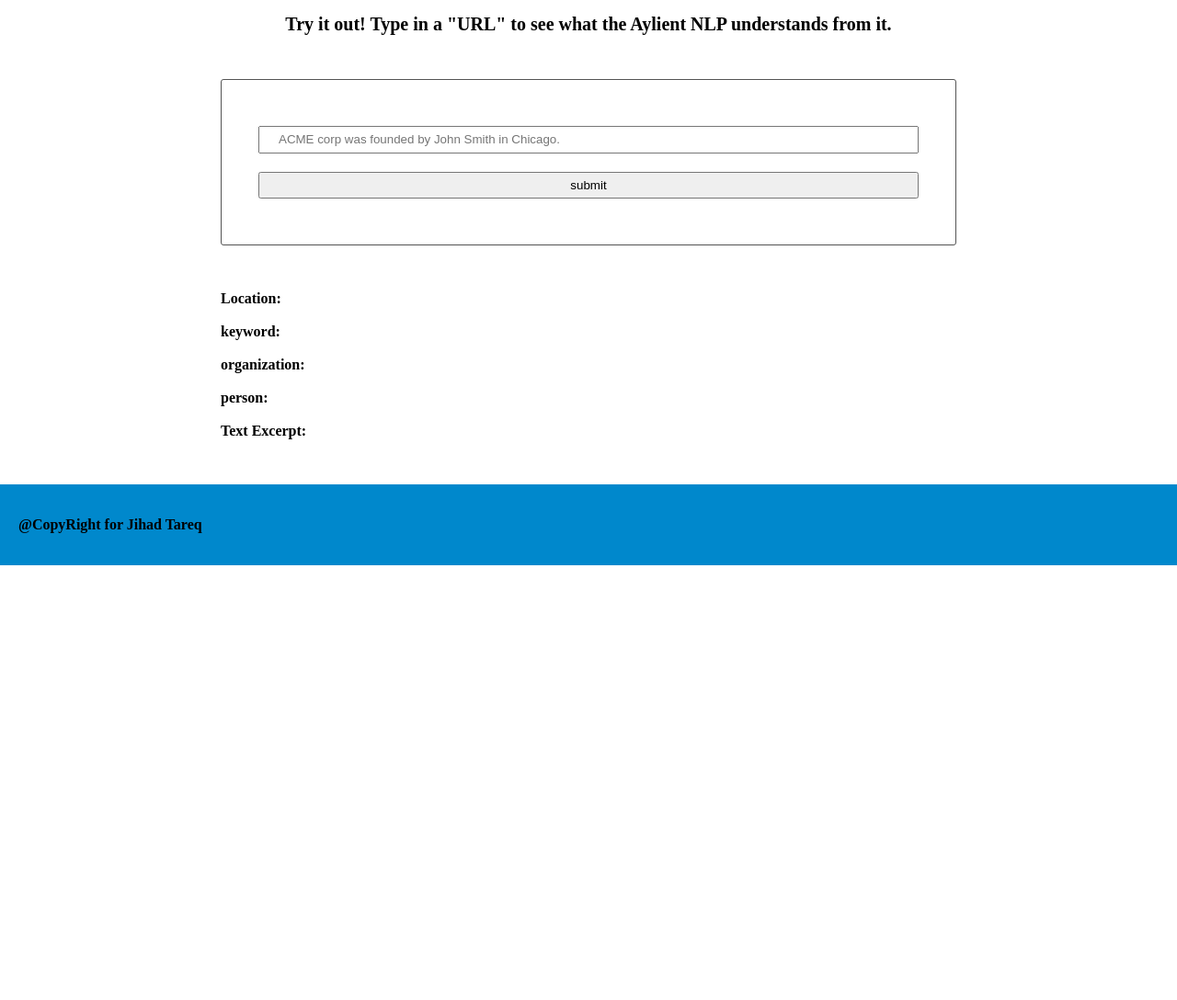
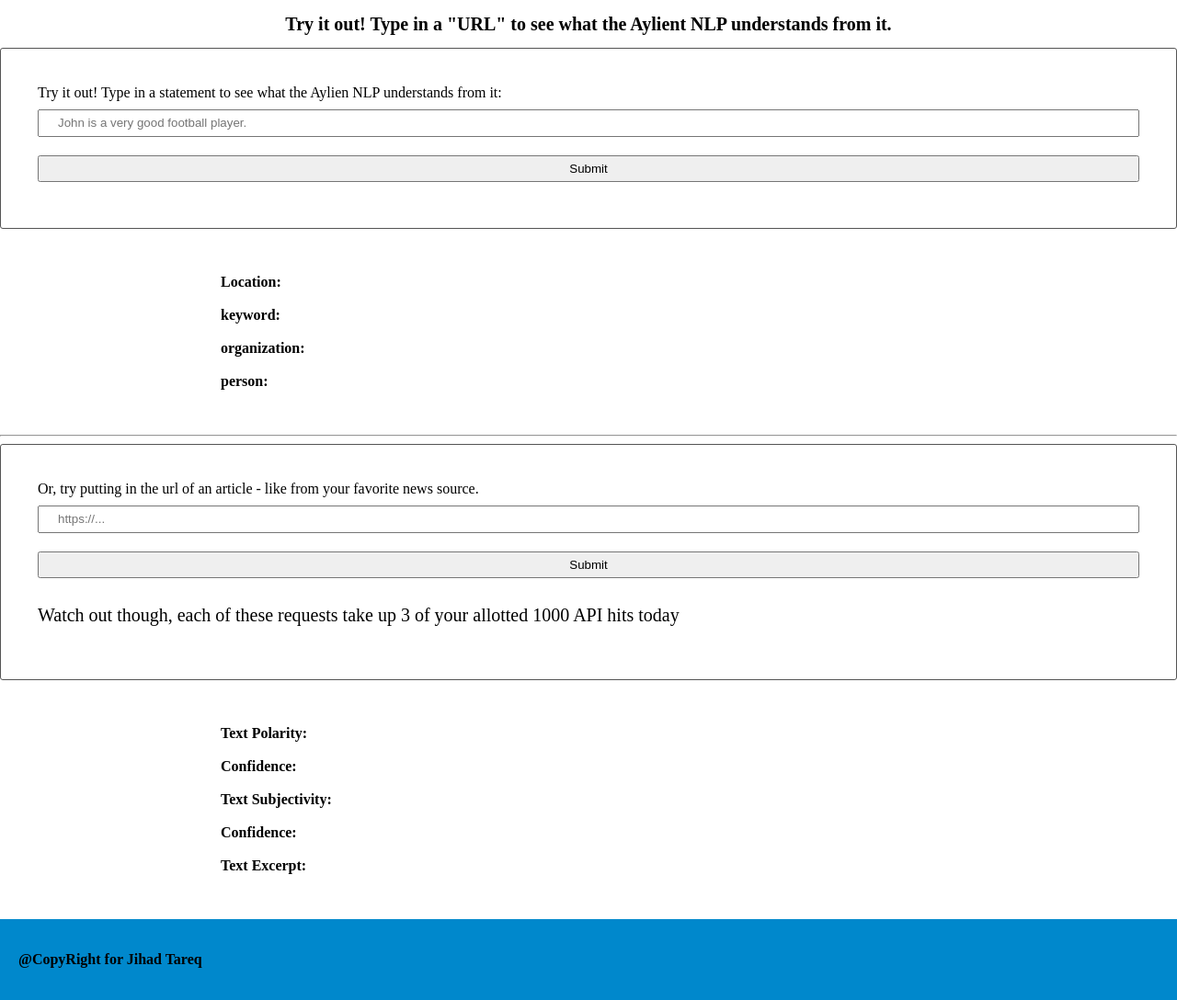
Before and after one commit to jihadtareq/NLP-Udacity, a website built with webpack: page src/client/views/index.html in a window 1280 px wide. Shown: the part 241-1329 px from the top of the page at 92% size. Before the commit the page ends 856 px from the top, so only its background shows below. Built offline with nearby package versions, Linux system fonts and the light colour scheme.

Commit message:
edit html file

```diff
--- a/src/client/views/index.html
+++ b/src/client/views/index.html
@@ -26,12 +26,19 @@
 
             <h2>Try it out! Type in a "URL" to see what the Aylient NLP understands from it.</h2>
 
-            <section>
             <form class="" onsubmit="return Client.handleSubmit(event)">
-                    <input id="textForm" type="text" name="test-text" value=""  placeholder="ACME corp was founded by John Smith in Chicago.">
-                    <input type="submit" name="" value="submit" onclick="return Client.handleSubmit(event)" onsubmit="return Client.handleSubmit(event)">
+              <label for="test-text">
+                Try it out! Type in a statement to see what the Aylien NLP understands
+                from it:
+              </label>
+              <input
+                required
+                id="test-text"
+                type="text"
+                placeholder="John is a very good football player."
+              />
+              <input class="submit-button" type="submit" value="Submit" />
             </form>
-            <section>
 
             <section class="url-results">
               <ul>
@@ -48,9 +55,42 @@
                       <h4>person: </h4>
                       <p id="person"></p>
                   </li>
+                </ul>
+                </section>
+                <hr>
+                <form class="" onsubmit="return Client.handleSubmitArticle(event)">
+                    <label for="test-url">
+                      Or, try putting in the url of an article - like from your favorite
+                      news source.
+                    </label>
+                    <input required id="test-url" type="url" placeholder="https://..." />
+                    <input class="submit-button" type="submit" value="Submit" />
+                    <p>
+                      Watch out though, each of these requests take up 3 of your allotted
+                      1000 API hits today
+                    </p>
+                  </form>
 
+                  <section class="url-results">
+                    <ul>
+                      <li>
+                        <h3>Text Polarity:</h3>
+                        <p id="polarity"></p>
+                        <h4>Confidence:</h4>
+                        <p id="polarity_confidence"></p>
+                      </li>
+
+                      <li>
+                        <h3>Text Subjectivity:</h3>
+                        <p id="subjectivity"></p>
+                        <h4>Confidence:</h4>
+                        <p id="subjectivity_confidence"></p>
+                      </li>
+
+                      <li>
                         <h3>Text Excerpt:</h3>
                         <p id="excerpt"></p>
+                      </li>
                     </ul>
                   </section>
         </main>
@@ -58,6 +98,12 @@
         <footer class="ft">
             <p>@CopyRight for Jihad Tareq</p>
         </footer>
-
+        <script>
+          if ("serviceWorker" in navigator) {
+            window.addEventListener("load", () =>
+              navigator.serviceWorker.register("/service-worker.js")
+            );
+          }
+        </script>
     </body>
 </html>
```
Lines whose indentation alone changed are shown as unchanged.
